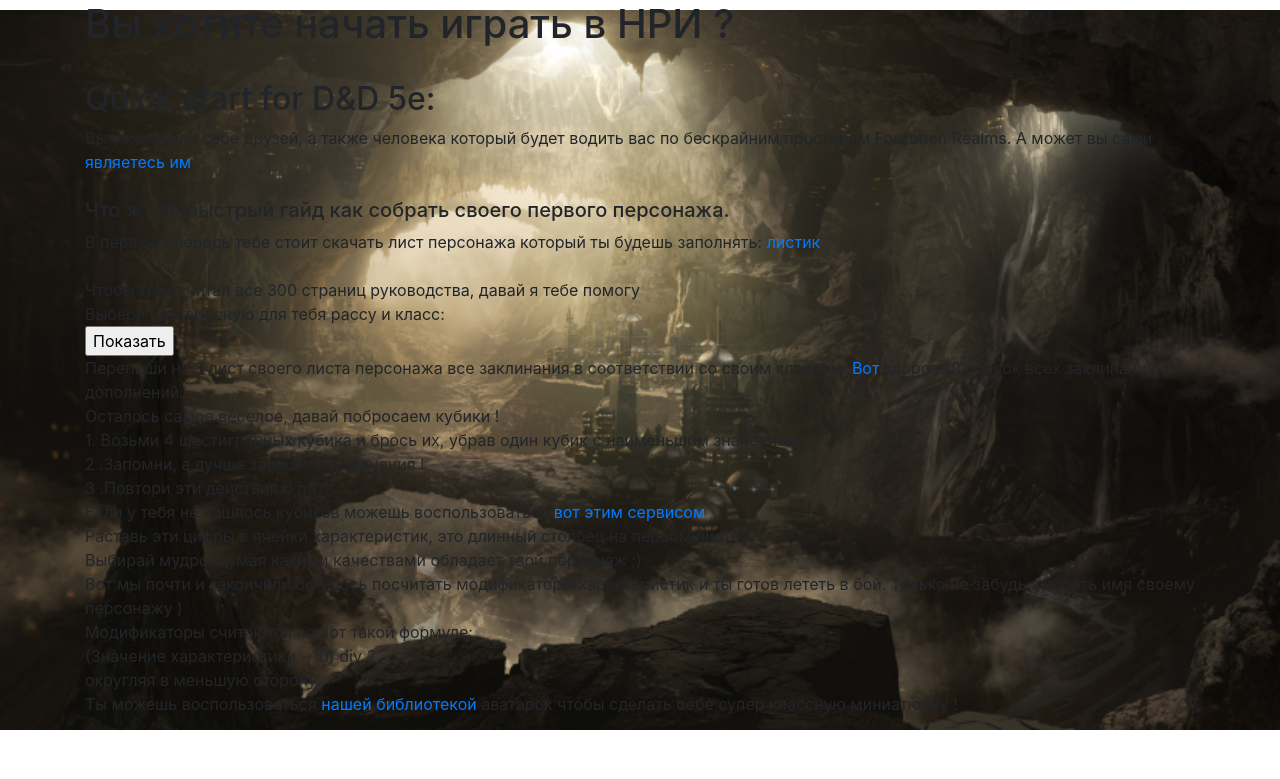
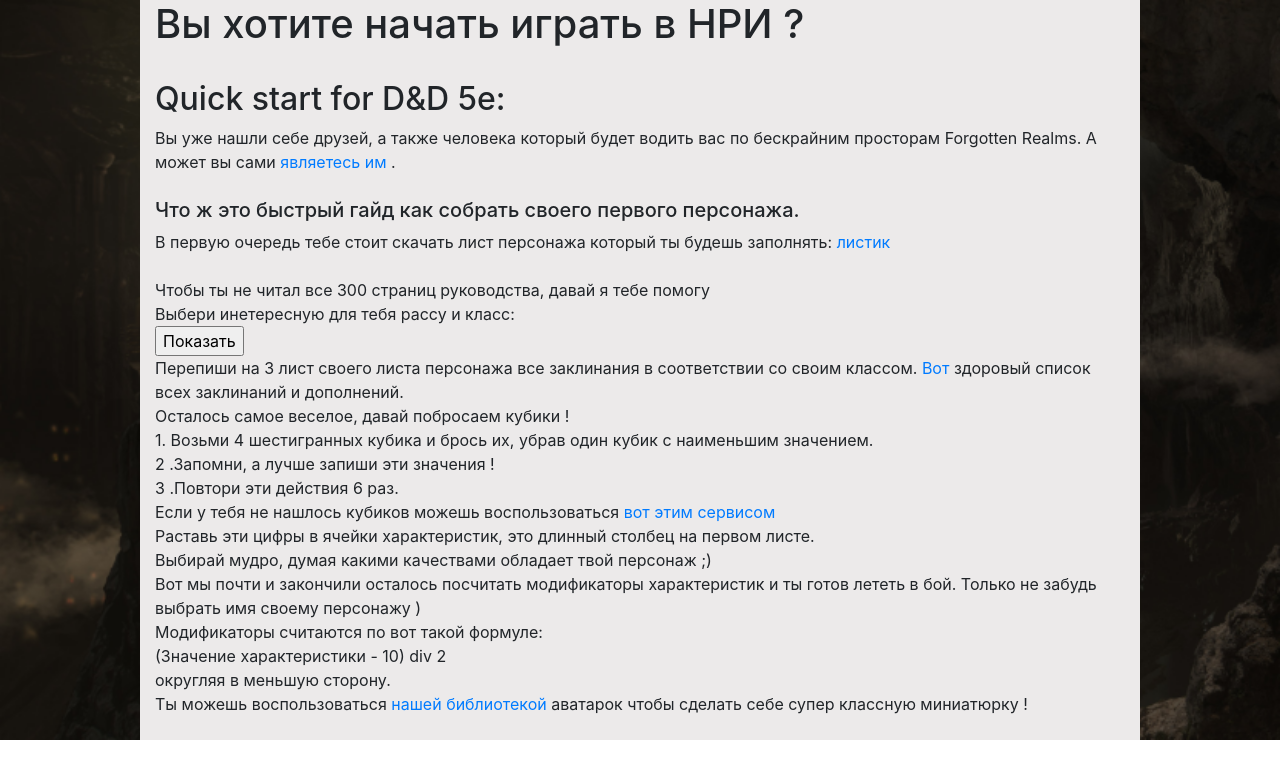
Before and after one commit to LotFullKa/Image_pr, a Django app: page / in a window 1280 px wide. Shown: the top 779 px of the page. Run offline with Django 3.2, Linux system fonts and the light colour scheme; parts of the project's set-up code (start-up, migrations or seed data) failed here and were passed over; some libraries are stand-ins or nearby versions.

Commit message:
maybe I started to understand css or no

```diff
--- a/apps/main/static/css/base.css
+++ b/apps/main/static/css/base.css
@@ -12,22 +12,24 @@ body{
 }
 
 /* Container */
-/*.container {*/
-/*    width: 100%;*/
-/*    max-width: 1000px;*/
-/*    height: 100%;*/
-/*    margin: 0 auto;*/
-/*    background: #eceaea;*/
-/*}*/
+.container{
+    width: 100%;
+    max-width: 1000px;
+    height: 100%;
+    margin: 0 auto;
+    background-color: #eceaea;
+}
 
 /* Intro */
 .intro {
     width: 100%;
     height: 100%;
     background:
-    url("../Cave_Azat.png") center no-repeat;
+    url("../Cave_Azat.png") center repeat-y;
     -webkit-background-size: 100%;
-    background-size: 100%;
+}
+.imgege{
+    margin-left: 0.5%;
 }
 
 .custom-style {
--- a/apps/main/templates/minky/cartoons.html
+++ b/apps/main/templates/minky/cartoons.html
@@ -1,12 +1,13 @@
 {% extends 'minky/minks.html' %}
 
  {% block cartoons %}
+     <div>
      Возможно вам подойдут:
      <div class="border border-primary" role='status'>
         {% if last_minks %}
             {% for obj in last_minks %}
                 {% if obj.img.url %}
-                    <img class="rounded-lg" src="{{ obj.img.url }}"  width="200" >
+                    <img class="rounded-lg imgege" src="{{ obj.img.url }}"  width="230" >
                 {% endif %}
             {% endfor %}
             <span class="sr-only"> Loading </span>
@@ -16,4 +17,5 @@
                 <img src = "../../../../media/kamil.png" width="150">
         {% endif %}
      </div>
+     </div>
 {% endblock %}
```
